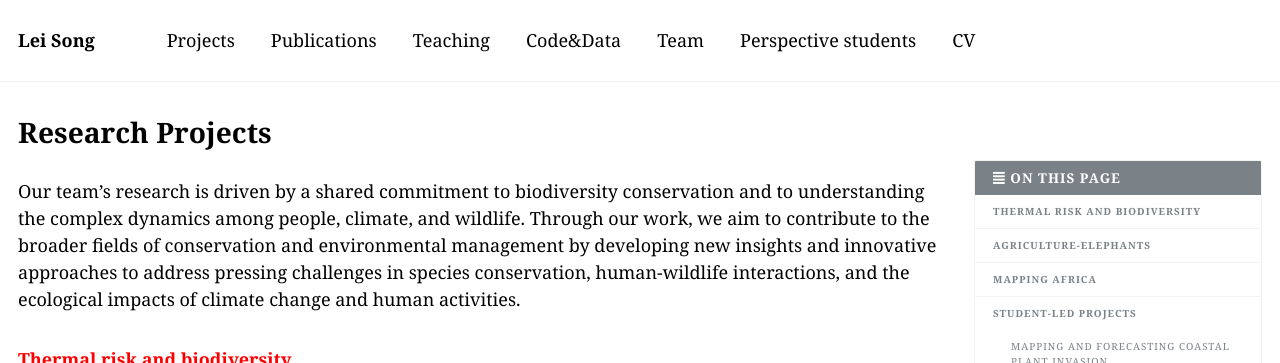
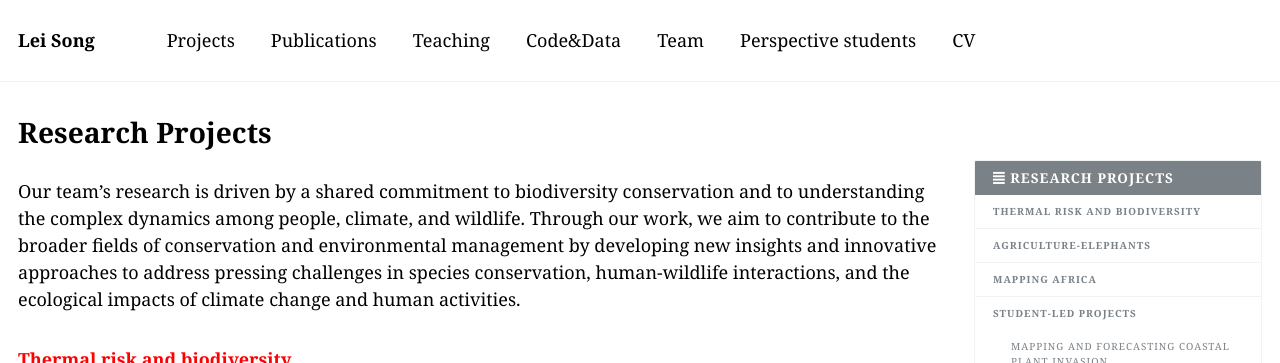
Before and after one commit to LLeiSong/website, a Jekyll site: the page built from _pages/projects.md, in a window 1280 px wide. Shown: the top 363 px of the page. Built offline with Jekyll 4.4.1, drawn with Linux system fonts in a browser that asks for light colours.

Commit message:
Update toc

```diff
--- a/_layouts/archive.html
+++ b/_layouts/archive.html
@@ -24,9 +24,9 @@ layout: default
     {% endunless %}
     {% if page.toc %}
       <div class="archive__layout">
-        <aside class="archive__toc" aria-label="On this page">
+        <aside class="archive__toc" aria-label="{{ page.title | escape }}">
           <nav class="toc">
-            <header><h4 class="nav__title"><i class="fas fa-align-justify" aria-hidden="true"></i> On this page</h4></header>
+            <header><h4 class="nav__title"><i class="fas fa-align-justify" aria-hidden="true"></i> {{ page.title | escape }}</h4></header>
             {% comment %}Treat collection cards before the first section as top-level contents entries.{% endcomment %}
             {% assign toc_sections = content | replace: '<span class="sr-only">Permalink</span>', '' | split: '<h2' %}
             {% assign toc_intro = toc_sections | first | replace: '<h3', '<h2' | replace: '</h3>', '</h2>' %}
```
